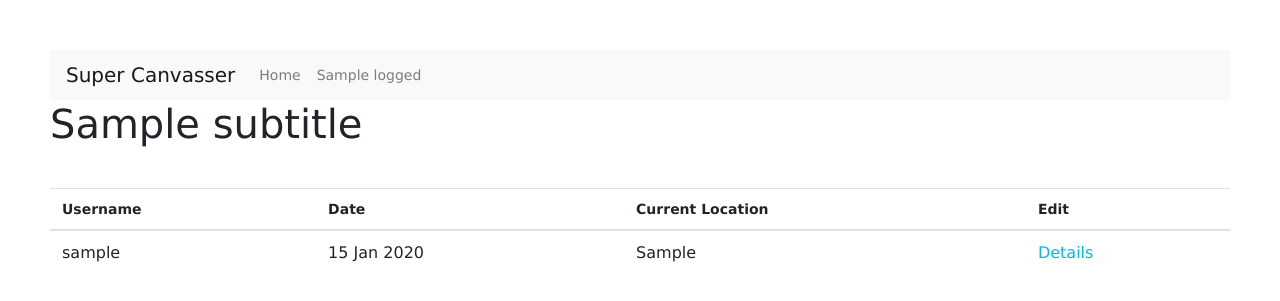
After one commit to samleung314/SuperCanvasser, a Node project: template SuperCanvasser/views/upcoming.hbs in a window 1280 px wide. The commit adds this page. Shown: the top 301 px of the page. Run offline with Node 20 templates, Linux system fonts and the light colour scheme; the template is opened without the code that fills it: most values are stand-ins (such as "Sample title", 1, 10 or a date in 2020); some libraries are stand-ins or nearby versions.

Commit message:
Aded View Upcoming Canvassing Assignments with dummy data

```diff
--- a/SuperCanvasser/views/layout.hbs
+++ b/SuperCanvasser/views/layout.hbs
@@ -28,7 +28,11 @@
         <li class="nav-item">
             <a class="nav-link" href="/editAvailability.hbs">Edit Availability</a>
         </li>
+        <li class="nav-item">
+            <a class="nav-link" href="/upcoming/12">View Upcoming Assignments</a>
+        </li>
         {{/if}}
+
         {{#if manager}}
         <li class="nav-item">
             <a class="nav-link" href="/addCampaign">Add Campaign</a>
@@ -40,6 +44,7 @@
             <a class="nav-link" href="/viewTasks/12">View Tasks</a>
         </li>
         {{/if}}
+
         {{#if admin}}
         <li class="nav-item">
             <a class="nav-link" href="/addUser.hbs">Add User</a>
@@ -51,11 +56,13 @@
             <a class="nav-link" href="/editGlobals">Edit Globals</a>
         </li>
         {{/if}}
+
         {{#if canvasser}}
         <li class="nav-item">
             <a class="nav-link" href="/startCanvass">Canvass</a>
         </li>
         {{/if}}
+
         <li class="nav-item" id="lgnBtn">
             <a class="nav-link" href="/login.hbs">{{logged}}</a>
         </li>
--- /dev/null
+++ b/SuperCanvasser/views/upcoming.hbs
@@ -0,0 +1,27 @@
+<h1>{{subtitle}}</h1>
+<br>
+<br>
+<table class="table">
+    <thead>
+        <tr>
+            <th scope="col">Username</th>
+            <th scope="col">Date</th>
+            <th scope="col">Current Location</th>
+            <th scope="col">Edit</th>
+        </tr>
+    </thead>
+    <tbody>
+    <div id="tasks">
+        {{#each tasks}}
+            <tr>
+                <div id="{{taskID}}" class="campaign">
+                    <td><p style="font-size: 16px;">{{username}}</p></td>
+                    <td><p style="font-size: 16px;">{{date}}</p></td>
+                    <td><p style="font-size: 16px;">{{currentLocation}}</p></td>
+                    <td><p style="font-size: 16px;"><a href="/viewTask/{{taskID}}">Details</a></p></td>
+                </div>
+            </tr>
+        {{/each}}
+    </div>
+    </tbody>
+</table>
```
Also changed, not shown: SuperCanvasser/routes/index.js (+19 -1 lines), 1 other file.
